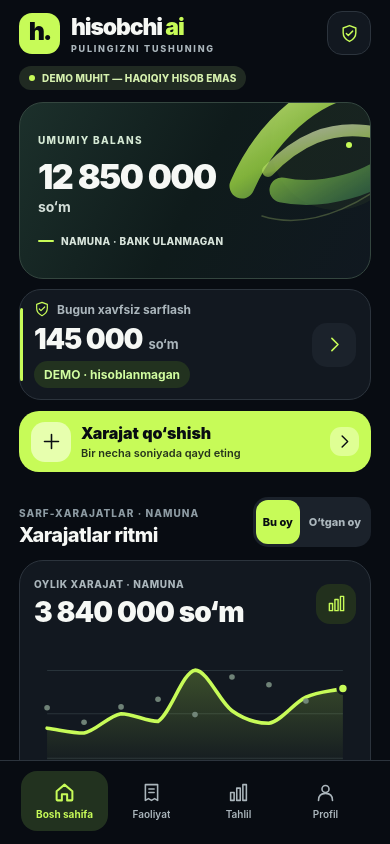
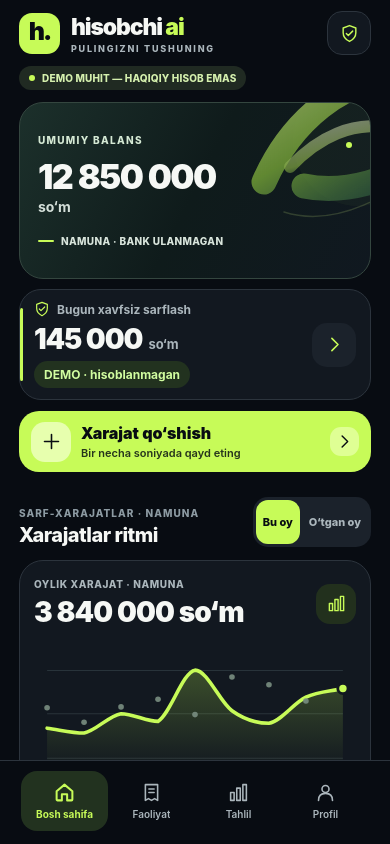
Before and after one commit to abdulazizganiyev255-ship-it/hisobchi-ai-mobile, a React Native app: screen / in a window 390 px wide. Built offline with nearby package versions, Linux system fonts and the light colour scheme.

Commit message:
fix(visual): prevent lime orbit covering balance digits and restore compact hero legibility

```diff
--- a/src/screens/LivingLedgerDashboardScreen.tsx
+++ b/src/screens/LivingLedgerDashboardScreen.tsx
@@ -322,8 +322,8 @@ const styles = StyleSheet.create({
   demoDot: {width: 6, height: 6, borderRadius: 3, backgroundColor: night.lime},
   demoNoticeText: {fontSize: 10, fontWeight: '800', color: '#D4EFAD', letterSpacing: 0.15},
   hero: {marginTop: 12, minHeight: 177, borderRadius: 24, borderWidth: 1, borderColor: '#34463F', paddingHorizontal: 18, paddingVertical: 17, overflow: 'hidden', justifyContent: 'center'},
-  heroShort: {minHeight: 163, paddingVertical: 14},
-  orbitLayer: {position: 'absolute', right: -62, top: -52, opacity: 0.87},
+  heroShort: {minHeight: 174, paddingVertical: 14},
+  orbitLayer: {position: 'absolute', right: -84, top: -56, opacity: 0.63},
   heroCopy: {zIndex: 1},
   heroTop: {flexDirection: 'row', alignItems: 'center', justifyContent: 'space-between'},
   heroStatusDot: {width: 6, height: 6, borderRadius: 3, backgroundColor: night.lime},
```
